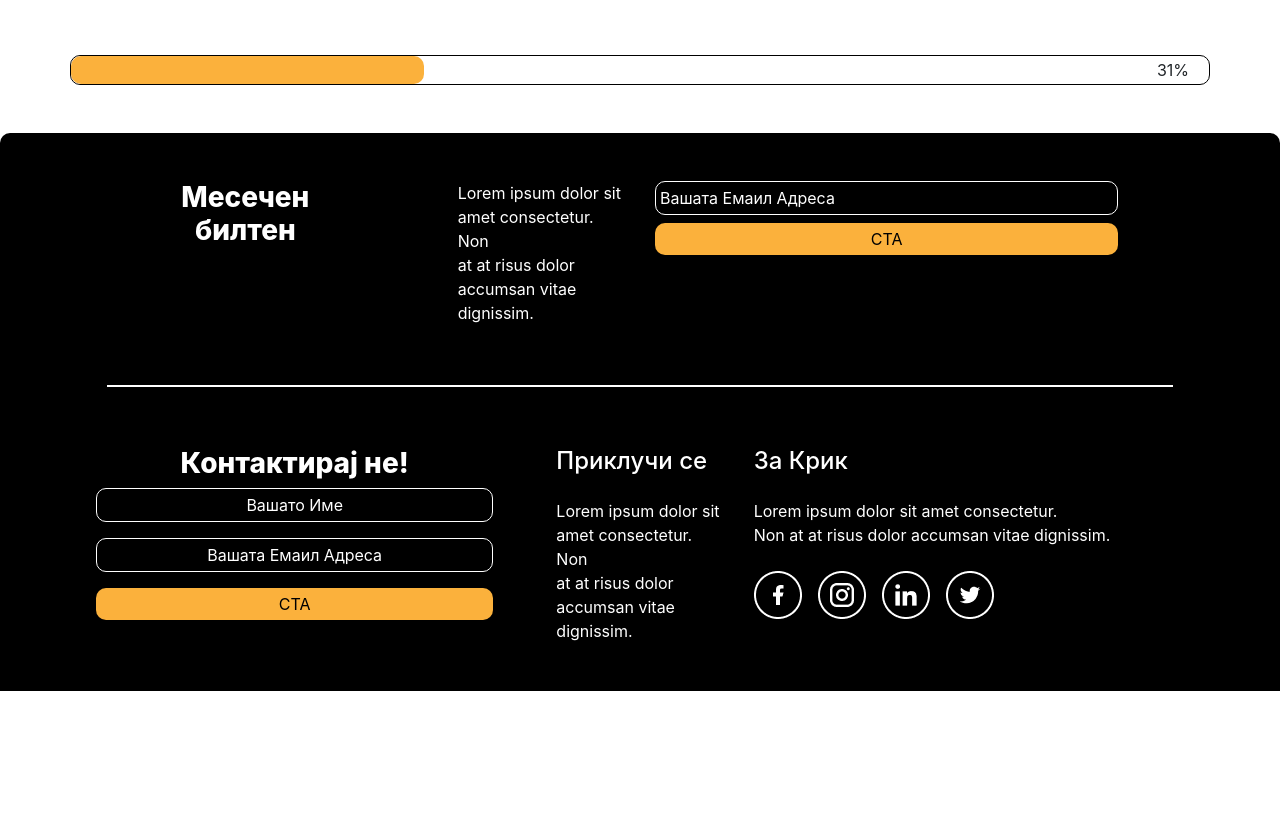
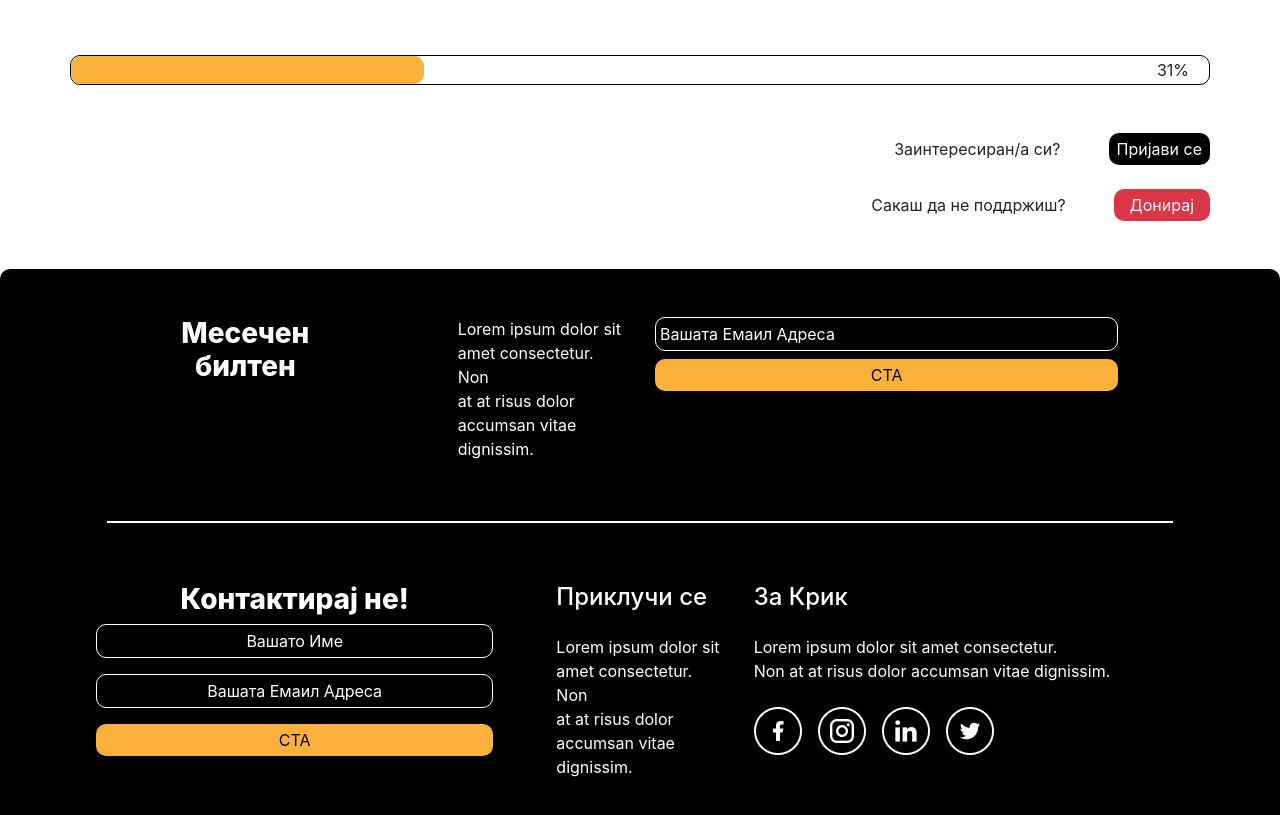
Before and after one commit to Metodij-Gjorgichkov/krik-project, a Next.js app: page /projects/1 in a window 1280 px wide. Shown: the part 1380-2195 px from the top of the page. Before the commit the page ends 2071 px from the top, so only its background shows below. Built offline with nearby package versions, Linux system fonts and the light colour scheme; data requests are answered from the project's data file.

Commit message:
finished the project detail

```diff
--- a/src/pages/projects/[id].tsx
+++ b/src/pages/projects/[id].tsx
@@ -88,7 +88,7 @@ const ProjectDetail = ({ projectData }: Props) => {
       <div className="row mt-5">
         <div className="col-12 px-0">
           <div
-            className="border-radius position-relative"
+            className="border-radius position-relative mb-5"
             style={{ border: "1px solid black", height: "30px" }}
           >
             <div
@@ -99,12 +99,30 @@ const ProjectDetail = ({ projectData }: Props) => {
               }}
             >
               <span
-                className="d-block"
+                className="d-block "
                 style={{ position: "absolute", top: "10%", right: "20px" }}
               >
                 {projectData.intrestedPeople}%
               </span>
             </div>
+          </div>
+          <div className="d-flex justify-content-end align-items-center mb-4">
+            <p className="mb-0 mr-5">Заинтересиран/а си?</p>
+            <a
+              href=""
+              className="d-block bg-black text-white border-radius px-2 py-1 "
+            >
+              Пријави се
+            </a>
+          </div>
+          <div className="d-flex justify-content-end align-items-center">
+            <p className="mb-0 mr-5">Сакаш да не поддржиш?</p>
+            <a
+              href=""
+              className="d-block bg-danger text-white border-radius px-3 py-1 "
+            >
+              Донирај
+            </a>
           </div>
         </div>
       </div>
```
